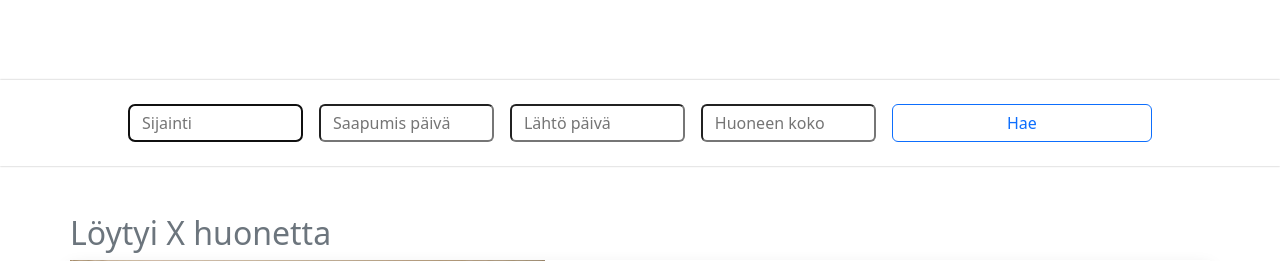
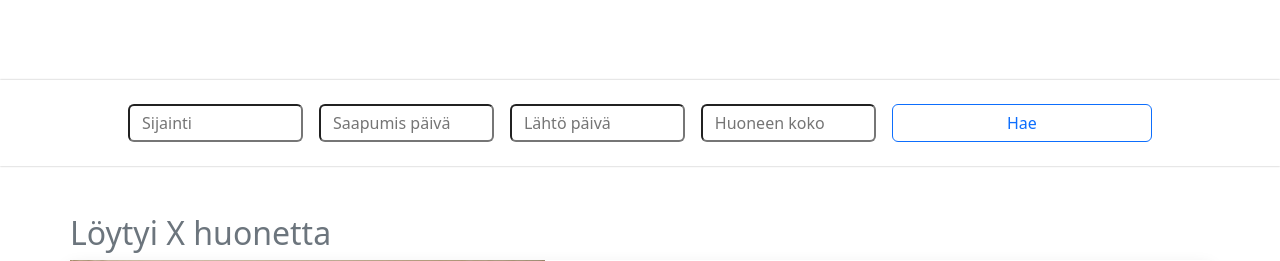
Before and after one commit to AleLMS/p_hotelli, a PHP site: page /varaus/varaus.html in a window 1280 px wide, with the restyled element focused. Shown: the part 74-335 px from the top of the page. Run offline with PHP 8.4, Linux system fonts and the light colour scheme.

Commit message:
active input highlight disabled

```diff
--- a/global.css
+++ b/global.css
@@ -8,3 +8,7 @@ body {
 #mainContainer {
     flex-grow: 1;
 }
+
+input:focus {
+    outline: none;
+}
```
